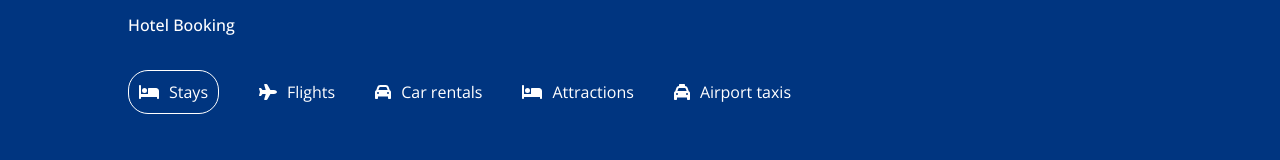
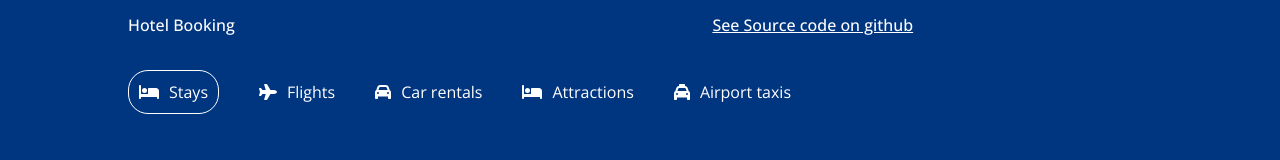
Before and after one commit to Sikandar873964/hotelbooking, a React (Create React App) app in the folder client/: page / in a window 1280 px wide. Shown: the top 160 px of the page. Built offline with nearby package versions, Linux system fonts and the light colour scheme; no server answers; grey boxes are pictures that could not be loaded.

Commit message:
client page cjhanges

```diff
--- a/client/src/components/navbar/Navbar.jsx
+++ b/client/src/components/navbar/Navbar.jsx
@@ -2,6 +2,7 @@ import "./navbar.css";
 import { Link } from "react-router-dom";
 import { useContext } from "react";
 import { AuthContext } from "../../context/AuthContext";
+import { colors } from "@mui/material";
 const Navbar = () => {
   const { user, dispatch } = useContext(AuthContext);
   const handleLogout = () => {
@@ -13,6 +14,13 @@ const Navbar = () => {
         <Link to="/" style={{ color: "inherit", textDecoration: "none" }}>
           <span className="logo">Hotel Booking</span>
         </Link>
+        <img height={'50px'} width={'0x'} alt="github logo" src="https://www.iconbolt.com/preview/facebook/phosphor-regular/github-logo.svg"/>
+        <a style={{color: "white"}} target='_blank'
+            rel='noopener noreferrer' href="https://github.com/Sikandar873964/hotelbooking">
+              <span className="logo">See Source code on github</span>
+            </a>
+
+
         {console.log("AAAAAAAAAAAAAAAAAAAAA=", user)}
         {user ? (
           <p style={{ color: "white", fontWeight: "bold" }}>
```
